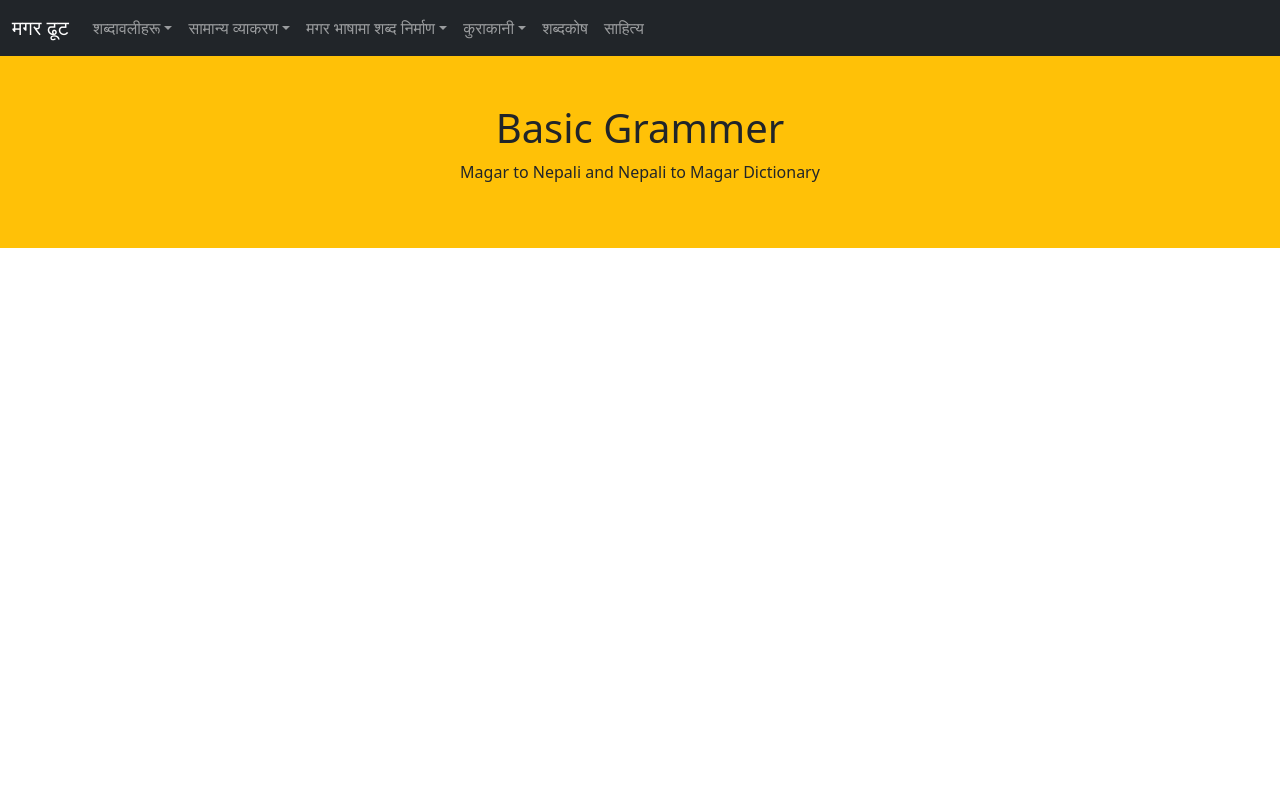
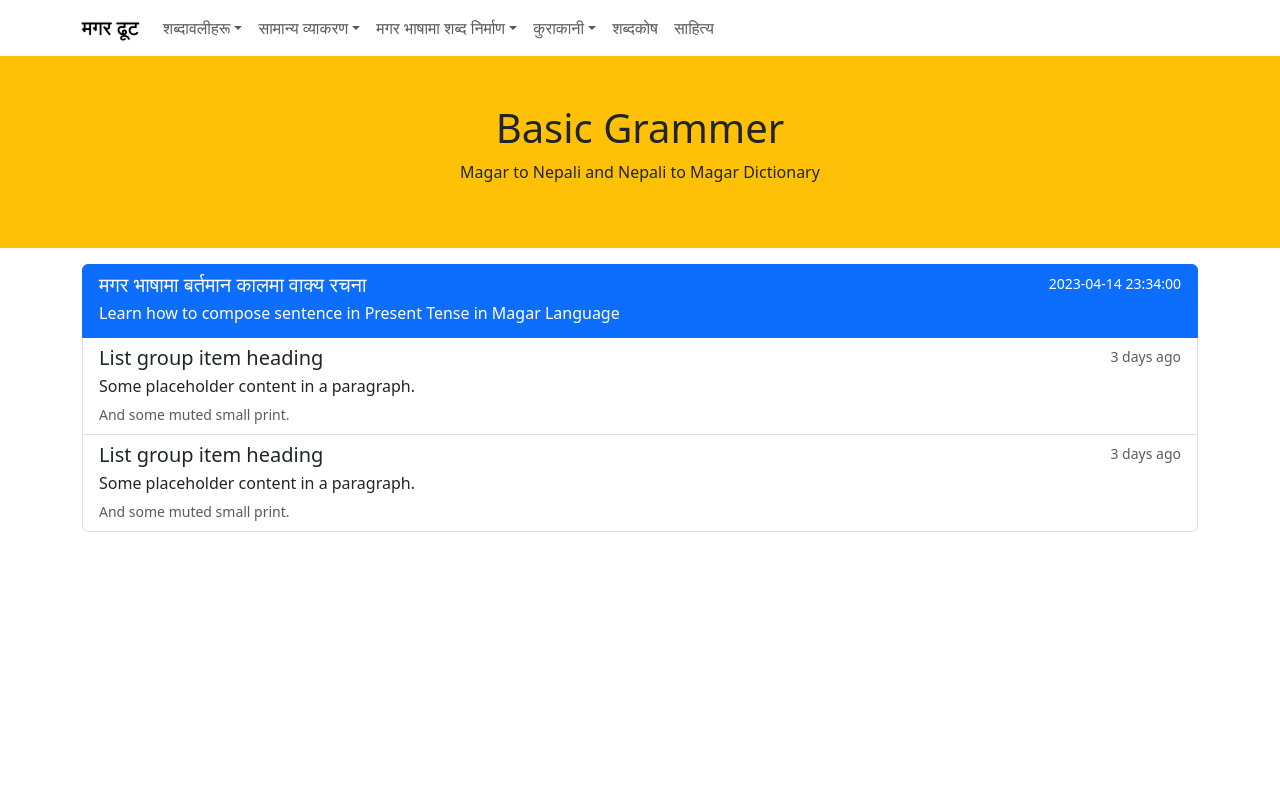
Before and after one commit to msucil/magardhut, a Next.js app: page /learn/grammer in a window 1280 px wide. Shown: the top 800 px of the page. Built offline with nearby package versions, Linux system fonts and the light colour scheme.

Commit message:
Add index and detail section for grammer

```diff
--- a/data/learn/present-tense.md
+++ b/data/learn/grammer/मगर-भाषामा-बर्तमान-कालमा-वाक्य-रचना.md
@@ -1,3 +1,11 @@
+---
+title: 'मगर भाषामा बर्तमान कालमा वाक्य रचना'
+date: '2023-04-14 23:34:00'
+description: 'Learn how to compose sentence in Present Tense in Magar Language'
+slug: 'मगर-भाषामा-बर्तमान-कालमा-वाक्य-रचना'
+category: 'grammer'
+---
+
 # मगर भाषामा बर्तमान कालमा वाक्य रचना
 
 बर्तमान कालले हाल भैरहेको समयलाई जनाउदछ, यस्तो अवस्था जनाउने वाक्यको अन्तमा 'ले' थप्नुपर्दछ
--- a/next.config.js
+++ b/next.config.js
@@ -6,6 +6,11 @@ const nextConfig = {
   // sassOptions: {
   //   includePaths: [path.join(__dirname, 'styles')],
   // },
+  i18n: {
+    locales: ['en', 'np'],
+    defaultLocale: 'np',
+    localeDetection: true,
+  },
 }
 
 module.exports = nextConfig
--- a/src/components/layout/layout.tsx
+++ b/src/components/layout/layout.tsx
@@ -6,7 +6,7 @@ function Layout({ children }: {children: ReactNode}) {
     return (
         <>
         <MainNavbar/>
-        <div>{children}</div>
+        {children}
         <Footer/>
         </>
     );
--- a/src/components/mainnavbar/MainNavbar.tsx
+++ b/src/components/mainnavbar/MainNavbar.tsx
@@ -2,22 +2,20 @@ import NavDropdown from 'react-bootstrap/NavDropdown';
 import Navbar from "react-bootstrap/Navbar";
 import Container from "react-bootstrap/Container"
 import Nav from "react-bootstrap/Nav"
-import Form from "react-bootstrap/Form"
-import Button from "react-bootstrap/Button"
 
 
 function MainNavbar() {
   return (
     <>
-      {<Navbar bg="dark" expand="lg" sticky='top' variant='dark'>
-        <Container fluid>
-          <Navbar.Brand href="/">मगर ढूट</Navbar.Brand>
+      {<Navbar  expand="lg" sticky='top'>
+        <Container>
+          <Navbar.Brand href="/" style={{ textShadow: '0px 0px 1px BLACK'}}>मगर ढूट</Navbar.Brand>
           <Navbar.Toggle aria-controls="navbarScroll" />
           <Navbar.Collapse id="navbarScroll">
             <Nav
               className="me-auto my-2 my-lg-0"
-              style={{ maxHeight: '100px' }}
-              navbarScroll
+              // style={{ maxHeight: '100px' }}
+              // navbarScroll
             >
               <NavDropdown title="शब्दावलीहरू" id="navbarScrollingDropdown">
                 <NavDropdown.Item href="/learn">Parts of Body/Sarirka Angaharu ko naam</NavDropdown.Item>
--- /dev/null
+++ b/src/lib/learn.ts
@@ -0,0 +1,78 @@
+import fs from "fs";
+import matter from "gray-matter";
+import path from "path";
+import { remark } from "remark";
+import remarkHtml from "remark-html";
+
+export interface Article {
+    id: string,
+    title: string,
+    slug: string,
+    date: string,
+    description?: string
+}
+
+export interface ArticleDetail extends Article {
+    content: string
+}
+
+const rootDirectory = path.join(process.cwd(), 'data/learn');
+
+export function getArticles(category: string): Article[] {
+    const categoryDirectory = path.join(rootDirectory, category);
+
+    const fileNames = fs.readdirSync(categoryDirectory);
+
+    const articles = fileNames.map((fileName: string) => {
+
+        const id = fileName.replace(/\.md$/, '');
+
+        const fullPath = path.join(categoryDirectory, fileName);
+
+        const fileContent = fs.readFileSync(fullPath, 'utf-8');
+
+        const matterResult = matter(fileContent);
+
+        return {
+            id: id,
+            slug: matterResult.data.slug,
+            title: matterResult.data.title,
+            date: matterResult.data.date,
+            category: matterResult.data.category,
+            description: matterResult.data.description
+        }
+
+    });
+
+    return articles.sort((a, b) => {
+        if (a.date < b.date) {
+            return 1;
+        }
+        else {
+            return -1;
+        }
+    });
+};
+
+export async function getArticleDetail(category: string, id: string) {
+
+    const filePath = path.join(rootDirectory, category, `${id}.md`);
+
+    const content = fs.readFileSync(filePath, 'utf-8');
+
+    const markdown = matter(content);
+
+    const processedContent = await remark()
+        .use(remarkHtml, { sanitize: true })
+        .process(markdown.content);
+    const htmlContent = processedContent.toString();
+
+    return {
+        id: id,
+        slug: markdown.data.slug,
+        title: markdown.data.title,
+        date: markdown.data.date,
+        description: markdown.data.description,
+        content: htmlContent
+    }
+};
--- a/src/pages/_app.tsx
+++ b/src/pages/_app.tsx
@@ -1,16 +1,18 @@
 import '@/styles/globals.scss'
 import type { AppProps } from 'next/app'
 import { Analytics } from '@vercel/analytics/react'
-import MainNavbar from '@/components/mainnavbar/MainNavbar'
 import Layout from '@/components/layout/layout'
+import { SSRProvider } from 'react-bootstrap'
 
 export default function App({ Component, pageProps }: AppProps) {
   return (
     <>
-      <Layout>
-      <Component {...pageProps} />
-      <Analytics />
-      </Layout>
+      <SSRProvider>
+        <Layout>
+          <Component {...pageProps} />
+          <Analytics />
+        </Layout>
+      </SSRProvider>
     </>
   )
 }
--- a/src/pages/_document.tsx
+++ b/src/pages/_document.tsx
@@ -2,7 +2,7 @@ import { Html, Head, Main, NextScript } from 'next/document'
 
 export default function Document() {
   return (
-    <Html lang="en">
+    <Html lang="np">
       <Head />
       <body>
         <Main />
--- a/src/pages/dictionary/index.tsx
+++ b/src/pages/dictionary/index.tsx
@@ -19,7 +19,7 @@ export default function Home() {
         <link rel="icon" href="/favicon.ico" />
       </Head>
       <div className='min-vh-100 '>
-        <section className='col-md-12 bg-warning mb-3' style={{ height: ' 25vh !important' }}>
+        <section className='bg-warning mb-3' style={{ height: ' 25vh !important' }}>
           <section className='text-center p-5'>
             <h1>Dictionary</h1>
             <p>Magar to Nepali and Nepali to Magar Dictionary</p>
--- a/src/pages/learn/grammer/index.tsx
+++ b/src/pages/learn/grammer/index.tsx
@@ -1,13 +1,9 @@
+import { Article, getArticles } from '@/lib/learn';
+import { GetStaticProps, InferGetStaticPropsType } from 'next';
 import Head from 'next/head'
-import { Inter } from 'next/font/google'
-import Link from 'next/link'
-import { GetStaticProps, InferGetStaticPropsType } from 'next'
-import { Button, Card } from 'react-bootstrap'
-import Image from 'next/image'
+import Link from 'next/link';
 
-const inter = Inter({ subsets: ['latin'] })
-
-export default function Home() {
+export default function GrammerHome({ articles }: InferGetStaticPropsType<typeof getStaticProps>) {
 
   // const posts: any = props.posts;
 
@@ -28,10 +24,54 @@ export default function Home() {
 
         </section>
         <div className='container'>
+          <div className="list-group">
+            {
+              articles.map((a) => (
+                <Link className='list-group-item list-group-item-action active' aria-current='true' key={a.id}
+                  href={`/learn/grammer/${a.id}`}
+                >
+                  <div className="d-flex w-100 justify-content-between">
+                    <h5 className="mb-1">{a.title}</h5>
+                    <small>{a.date}</small>
+                  </div>
+                  <p className="mb-1">{a.description}</p>
+                  {/* <small>And some small print.</small> */}
+                </Link>
+                // <a href="#" className="" aria-current="true" key={a.id}>
 
+                // </a>
+              )
+              )}
+
+            <a href="#" className="list-group-item list-group-item-action">
+              <div className="d-flex w-100 justify-content-between">
+                <h5 className="mb-1">List group item heading</h5>
+                <small className="text-body-secondary">3 days ago</small>
+              </div>
+              <p className="mb-1">Some placeholder content in a paragraph.</p>
+              <small className="text-body-secondary">And some muted small print.</small>
+            </a>
+            <a href="#" className="list-group-item list-group-item-action">
+              <div className="d-flex w-100 justify-content-between">
+                <h5 className="mb-1">List group item heading</h5>
+                <small className="text-body-secondary">3 days ago</small>
+              </div>
+              <p className="mb-1">Some placeholder content in a paragraph.</p>
+              <small className="text-body-secondary">And some muted small print.</small>
+            </a>
+          </div>
         </div>
       </div>
 
     </>
   )
 }
+
+export const getStaticProps: GetStaticProps<{ articles: Article[] }> = async (context) => {
+  const articles = getArticles('grammer');
+  return {
+    props: {
+      articles
+    }
+  };
+}
```
Also changed, not shown: src/pages/index.tsx (+5 -12 lines), src/pages/learn/grammer/[id].tsx (added, +54 -0 lines).
